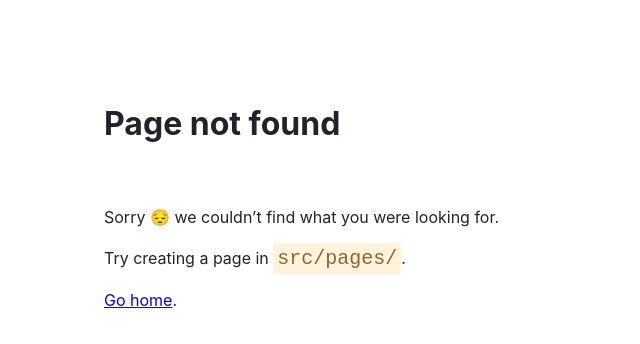
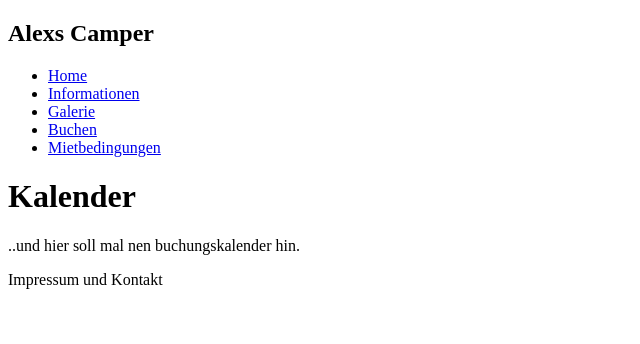
Before and after one commit to otti88/alexs-camper, a Gatsby site: page /calendar in a window 1280 px wide. Before the commit this address had no page. Shown: the whole page, without its empty margins (0-640 px from the left). Built offline with nearby package versions, Linux system fonts and the light colour scheme; Gatsby itself is replaced by a stand-in of ours.

Commit message:
Add first pages.

```diff
--- /dev/null
+++ b/src/component/layout.js
@@ -0,0 +1,24 @@
+import * as React from 'react'
+import { Link } from 'gatsby'
+
+const Layout = ({ pageTitle, children }) => {
+  return (
+    <main>
+        <title>{pageTitle}</title>
+        <h2>Alexs Camper</h2>
+        <nav>
+            <ul>
+                <li><Link to="/">Home</Link></li>
+                <li><Link to="/infos">Informationen</Link></li>
+                <li><Link to="/galery">Galerie</Link></li>
+                <li><Link to="/calendar">Buchen</Link></li>
+                <li><Link to="/terms">Mietbedingungen</Link></li>
+            </ul>
+        </nav>
+        <h1>{pageTitle}</h1>
+        {children}
+        <p>Impressum und Kontakt</p>
+    </main>
+  )
+}
+export default Layout
--- /dev/null
+++ b/src/pages/calendar.js
@@ -0,0 +1,12 @@
+import * as React from "react"
+import Layout from '../component/layout'
+
+const CalendarPage = () => {
+  return (
+    <Layout pageTitle="Kalender">
+        <p>..und hier soll mal nen buchungskalender hin.</p>
+    </Layout>
+  )
+}
+
+export default CalendarPage
```
Also changed, not shown: src/pages/galery.js (added, +12 -0 lines), src/pages/index.js (+4 -4 lines), src/pages/infos.js (added, +12 -0 lines), src/pages/terms.js (added, +12 -0 lines), src/images/icon.png (deleted).
